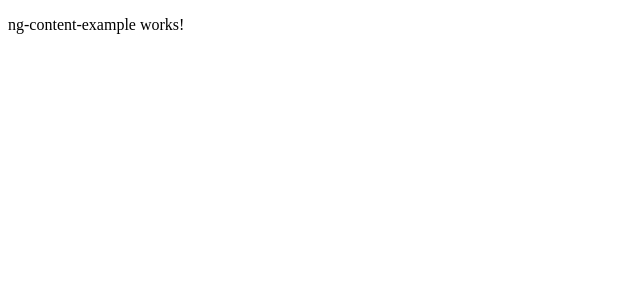
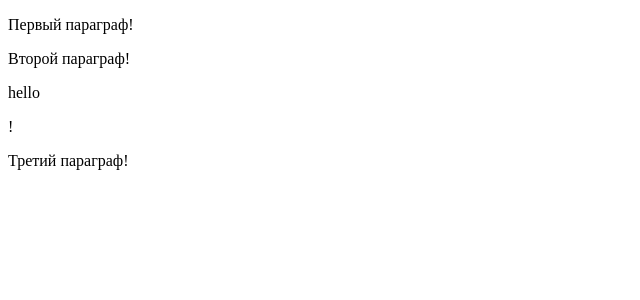
Before and after one commit to AleksYeh/ng-testing, an Angular app: page / in a window 1280 px wide. Shown: the top 300 px of the page, without its empty margins (0-640 px from the left). Built offline with nearby package versions, Linux system fonts and the light colour scheme.

Commit message:
feat: обновить разметку компонента, добавив ng-container и ng-template для улучшения структуры

```diff
--- a/src/app/app.component.html
+++ b/src/app/app.component.html
@@ -1,20 +1,27 @@
-<!-- <app-child>
-  <hr />
-  <p style="background-color: lightcoral">
-    Lorem ipsum dolor sit, amet consectetur adipisicing elit.
-  </p>
-  <div style="background-color: lightgoldenrodyellow" someAttribute>
-    Lorem ipsum dolor sit, amet consectetur adipisicing elit.
-  </div>
-  <div class="example">
-    <span>Цвет из родителя {{ color }}</span>
-  </div>
-  <article style="background-color: lightgreen" class="some-css-class">
-    Lorem ipsum dolor sit, amet consectetur adipisicing elit.
-  </article>
-  <hr />
-</app-child> -->
+<p>Первый параграф!</p>
+<ng-container
+  *ngTemplateOutlet="test; context: { first: 'hello', someText: '!' }"
+>
+  <span
+    >Lorem, ipsum dolor sit amet consectetur adipisicing elit. Fuga odit
+    perspiciatis provident commodi quas enim ea repellat id incidunt est
+    consequuntur, necessitatibus quam consectetur cupiditate non magni ullam ex
+    maxime!</span
+  >
+</ng-container>
 
-<app-child>
-  <app-ng-content-example></app-ng-content-example>
-</app-child>
+<p>Третий параграф!</p>
+
+<ng-template
+  #test
+  let-item
+  let-drink
+  let-firstItem="first"
+  let-someText="someText"
+>
+  <p>Второй параграф!</p>
+  <p>{{ firstItem }}</p>
+  <p>{{ item }}</p>
+  <p>{{ drink }}</p>
+  <p>{{ someText }}</p>
+</ng-template>
```
